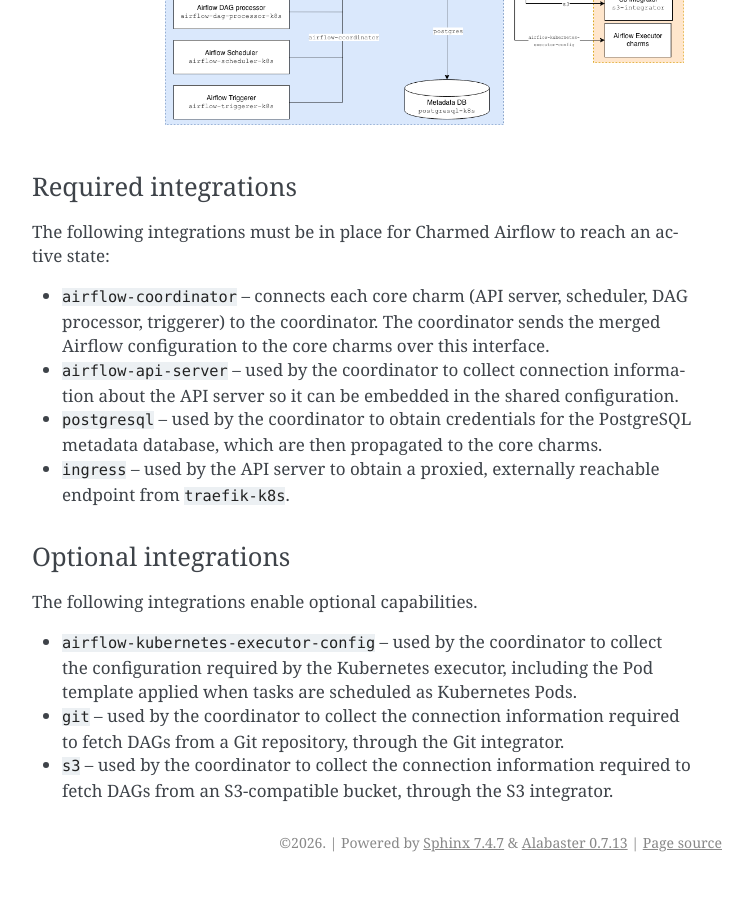
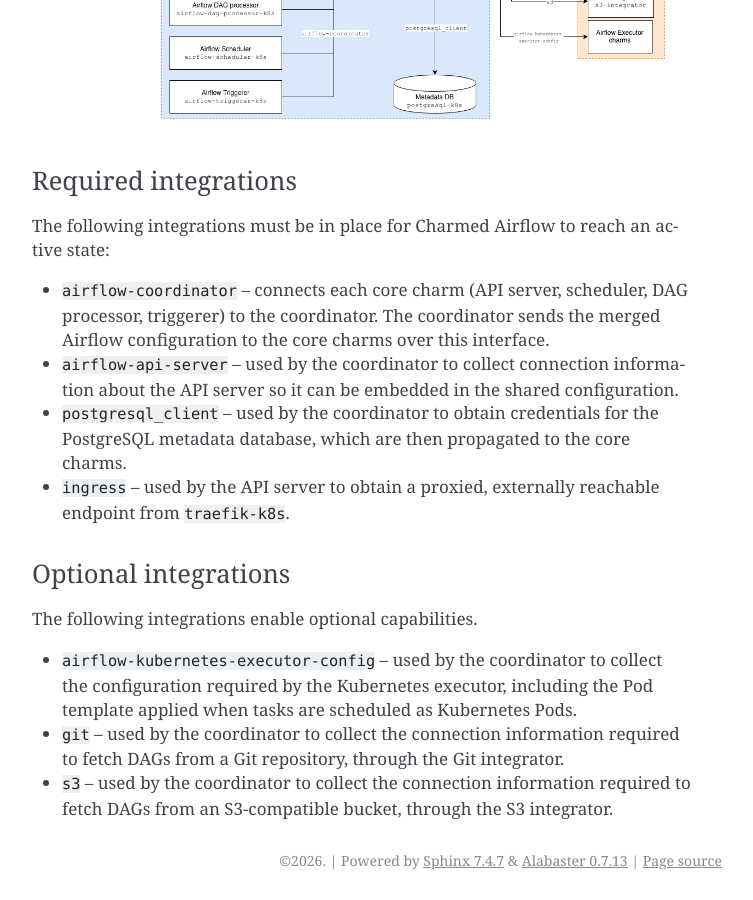
Before and after one commit to canonical/charmed-airflow-documentation, a Sphinx documentation site: the page built from docs/explanation/architecture-overview.rst, in a window 1280 px wide and 900 px high, scrolled down 2767 px. Shown: the whole window, without its empty margins (388-1141 px from the left). Built offline with Sphinx 7.4.7, drawn with Linux system fonts in a browser that asks for light colours.

Commit message:
skip: fix postgresql interface name

```diff
--- a/docs/explanation/architecture-overview.rst
+++ b/docs/explanation/architecture-overview.rst
@@ -113,7 +113,7 @@
 * ``airflow-api-server`` – used by the coordinator to collect connection
   information about the API server so it can be embedded in the shared
   configuration.
-* ``postgresql`` – used by the coordinator to obtain credentials for
+* ``postgresql_client`` – used by the coordinator to obtain credentials for
   the PostgreSQL metadata database, which are then propagated to the core
   charms.
 * ``ingress`` – used by the API server to obtain a proxied, externally
```
Also changed, not shown: docs/images/integrations.png.
